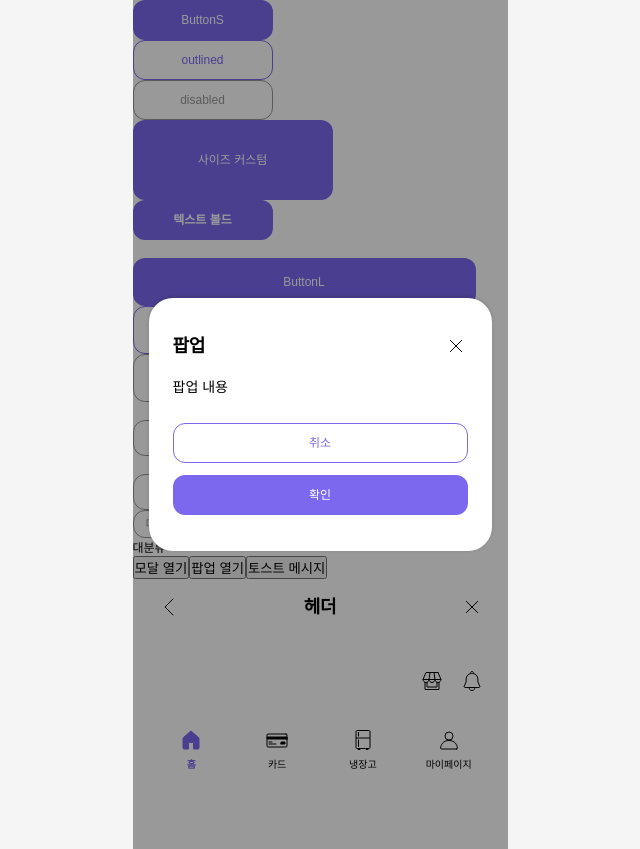
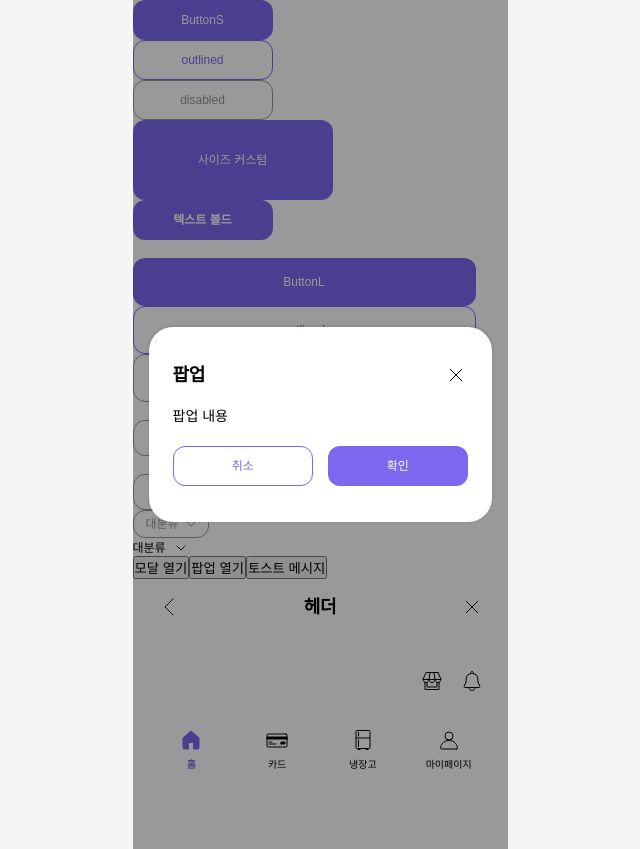
Before and after one commit to SHDS-SOLPick/sol-pick-fe, a React (Create React App) app: page /components in a window 1280 px wide. Both pictures are taken after a click on the button "팝업 열기". Shown: the whole page, without its empty margins (320-960 px from the left). Built offline with nearby package versions, Linux system fonts and the light colour scheme; a web font is replaced by a local one.

Commit message:
refactor: 버튼 컨테이너 클래스 수정

```diff
--- a/src/components/common/popup/Popup.css
+++ b/src/components/common/popup/Popup.css
@@ -46,7 +46,7 @@
   margin: 18px 0;
 }
 
-.button-container {
+.popup-button-container {
   display: flex;
   gap: 15px;
 }
--- a/src/components/common/popup/Popup.js
+++ b/src/components/common/popup/Popup.js
@@ -41,7 +41,7 @@ const Popup = ({
               />
             </div>
             <p className="popup-description">{description}</p>
-            <div className="button-container">
+            <div className="popup-button-container">
               <ButtonS
                 text={outlinedButtonText}
                 variant="outlined"
--- a/src/pages/refrigerator/IngredientAddForm.css
+++ b/src/pages/refrigerator/IngredientAddForm.css
@@ -28,7 +28,7 @@
   justify-content: space-between;
 }
 
-.button-container {
+.form-button-container {
   margin-top: 24px;
   display: flex;
   flex-direction: column;
--- a/src/pages/refrigerator/IngredientAddForm.js
+++ b/src/pages/refrigerator/IngredientAddForm.js
@@ -117,7 +117,7 @@ const IngredientAddForm = () => {
         </div>
       </div>
 
-      <div className="button-container">
+      <div className="form-button-container">
         <ButtonL text="취소" variant="outlined" />
         <ButtonL text="등록하기" />
       </div>
```
